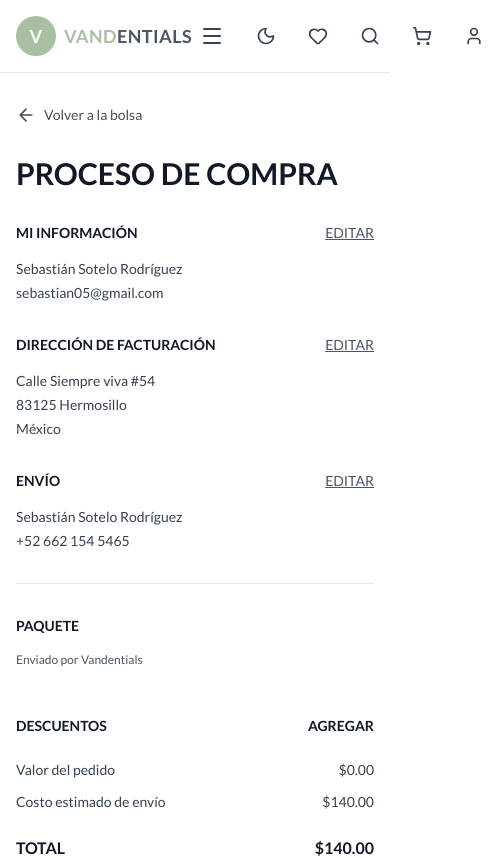
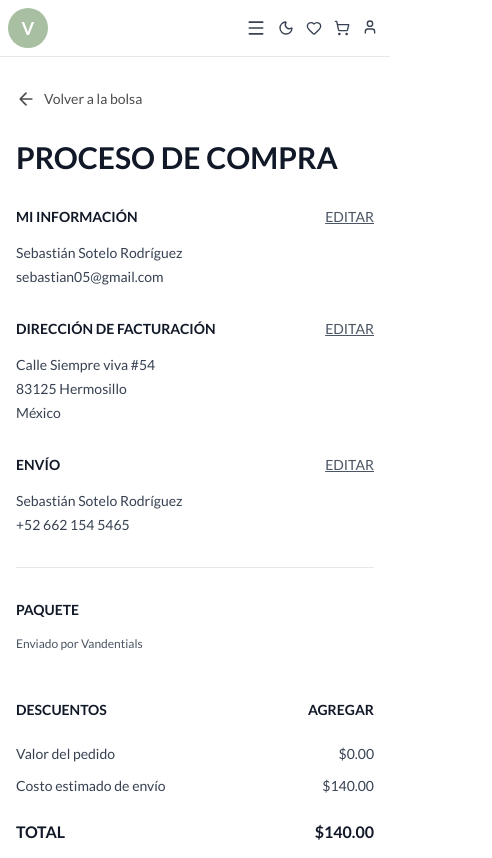
Before and after one commit to ArathCamacho/e-commerce-test, a React (Vite) app in the folder frontend/: page /checkout in a window 390 px wide. Shown: the top 858 px of the page, 492 px wide, since content can reach past the window. Built offline with nearby package versions, Linux system fonts and the light colour scheme; what @designbycode/tailwindcss-text-stroke would draw is missing.

Commit message:
Actualizacion navbar

```diff
--- a/frontend/src/components/Navbar.jsx
+++ b/frontend/src/components/Navbar.jsx
@@ -39,9 +39,12 @@ export function Header() {
         <>
             <header
                 className="bg-white dark:bg-zinc-900 border-b border-gray-200 dark:border-zinc-800 sticky top-0 z-50 transition-all duration-300"
-                style={{ opacity: scrollOpacity }}
+                style={{
+                    opacity: scrollOpacity,
+                    pointerEvents: scrollOpacity < 0.1 ? 'none' : 'auto'
+                }}
             >
-                <div className="max-w-7xl mx-auto px-4 py-4 flex items-center justify-between">
+                <div className="max-w-7xl mx-auto px-2 sm:px-4 py-2 sm:py-4 flex items-center justify-between gap-2">
                     <NavbarLogo />
                     <NavbarLinks />
                     <NavbarIcons
--- a/frontend/src/components/account/payment/PaymentFormModal.jsx
+++ b/frontend/src/components/account/payment/PaymentFormModal.jsx
@@ -139,13 +139,16 @@ export function PaymentFormModal({ isOpen, onClose, onSave, card, mode = 'add',
                         <div className="space-y-3">
                             <label className="flex items-center gap-3 cursor-pointer group">
                                 <input
+                                    type="radio"
+                                    name="paymentPreference"
+                                    value="default"
                                     checked={paymentPreference === 'default'}
                                     onChange={() => setPaymentPreference('default')}
                                     className="sr-only"
                                 />
                                 <div className={`w-5 h-5 border rounded-full flex items-center justify-center transition-colors ${paymentPreference === 'default'
-                                        ? 'border-[rgb(169,191,162)]'
-                                        : 'border-gray-300 dark:border-zinc-600'
+                                    ? 'border-[rgb(169,191,162)]'
+                                    : 'border-gray-300 dark:border-zinc-600'
                                     }`}>
                                     {paymentPreference === 'default' && (
                                         <div className="w-3 h-3 bg-[rgb(169,191,162)] rounded-full" />
@@ -165,8 +168,8 @@ export function PaymentFormModal({ isOpen, onClose, onSave, card, mode = 'add',
                                     className="sr-only"
                                 />
                                 <div className={`w-5 h-5 border rounded-full flex items-center justify-center transition-colors ${paymentPreference === 'oneTime'
-                                        ? 'border-[rgb(169,191,162)]'
-                                        : 'border-gray-300 dark:border-zinc-600'
+                                    ? 'border-[rgb(169,191,162)]'
+                                    : 'border-gray-300 dark:border-zinc-600'
                                     }`}>
                                     {paymentPreference === 'oneTime' && (
                                         <div className="w-3 h-3 bg-[rgb(169,191,162)] rounded-full" />
--- a/frontend/src/components/navbar/MobileMenu.jsx
+++ b/frontend/src/components/navbar/MobileMenu.jsx
@@ -14,12 +14,12 @@ export function MobileMenu({ isOpen, onClose }) {
         <>
             {/* Overlay */}
             <div
-                className="fixed inset-0 bg-black/50 z-40 md:hidden"
+                className="fixed inset-0 bg-black/50 z-40 lg:hidden"
                 onClick={onClose}
             ></div>
 
             {/* Drawer */}
-            <div className="fixed top-[73px] left-0 right-0 bottom-0 bg-white dark:bg-zinc-900 z-40 md:hidden overflow-y-auto">
+            <div className="fixed top-[73px] left-0 right-0 bottom-0 bg-white dark:bg-zinc-900 z-40 lg:hidden overflow-y-auto">
                 <nav className="flex flex-col p-6 space-y-4">
                     <button
                         onClick={() => handleNavigation('/woman')}
--- a/frontend/src/components/navbar/NavbarIcons.jsx
+++ b/frontend/src/components/navbar/NavbarIcons.jsx
@@ -24,45 +24,45 @@ export function NavbarIcons({
     }, [cartCount])
 
     return (
-        <div className="flex items-center gap-4">
+        <div className="flex items-center gap-1 sm:gap-2 md:gap-4">
 
-            {/* Hamburger Menu - Mobile */}
+            {/* Hamburger Menu - Tablet/Mobile */}
             <button
                 onClick={() => setIsMobileMenuOpen(!isMobileMenuOpen)}
-                className="md:hidden text-gray-700 dark:text-zinc-400 hover:text-black dark:hover:text-white transition-colors p-2"
+                className="lg:hidden text-gray-700 dark:text-zinc-400 hover:text-black dark:hover:text-white transition-colors p-1 sm:p-2"
             >
-                {isMobileMenuOpen ? <X className="w-6 h-6" /> : <Menu className="w-6 h-6" />}
+                {isMobileMenuOpen ? <X className="w-5 h-5 sm:w-6 sm:h-6" /> : <Menu className="w-5 h-5 sm:w-6 sm:h-6" />}
             </button>
 
             <button
                 onClick={() => setIsDarkMode(!isDarkMode)}
-                className="text-gray-700 dark:text-zinc-400 hover:text-black dark:hover:text-white transition-colors p-2 relative"
+                className="text-gray-700 dark:text-zinc-400 hover:text-black dark:hover:text-white transition-colors p-1 sm:p-2 relative"
             >
-                <Moon className={`w-5 h-5 absolute transition-all duration-500 ${isDarkMode ? "rotate-180 opacity-0" : "rotate-0 opacity-100"}`} />
-                <Sun className={`w-5 h-5 transition-all duration-500 ${isDarkMode ? "rotate-0 opacity-100" : "-rotate-180 opacity-0"}`} />
+                <Moon className={`w-4 h-4 sm:w-5 sm:h-5 absolute transition-all duration-500 ${isDarkMode ? "rotate-180 opacity-0" : "rotate-0 opacity-100"}`} />
+                <Sun className={`w-4 h-4 sm:w-5 sm:h-5 transition-all duration-500 ${isDarkMode ? "rotate-0 opacity-100" : "-rotate-180 opacity-0"}`} />
             </button>
 
             <button
                 onClick={() => navigate('/favoritos')}
-                className="text-gray-700 dark:text-zinc-400 hover:text-black dark:hover:text-white transition-colors p-2"
+                className="text-gray-700 dark:text-zinc-400 hover:text-black dark:hover:text-white transition-colors p-1 sm:p-2"
             >
-                <Heart className="w-5 h-5" />
+                <Heart className="w-4 h-4 sm:w-5 sm:h-5" />
             </button>
 
             <button
                 onClick={toggleSearch}
-                className="text-gray-700 dark:text-zinc-400 hover:text-black dark:hover:text-white transition-colors p-2"
+                className="hidden xs:block text-gray-700 dark:text-zinc-400 hover:text-black dark:hover:text-white transition-colors p-1 sm:p-2"
             >
-                <Search className="w-5 h-5" />
+                <Search className="w-4 h-4 sm:w-5 sm:h-5" />
             </button>
 
             <button
                 onClick={() => navigate('/cart')}
-                className={`text-gray-700 dark:text-zinc-400 hover:text-black dark:hover:text-white transition-all duration-300 p-2 relative ${isAnimatingCart ? 'scale-125 text-black dark:text-white' : 'scale-100'}`}
+                className={`text-gray-700 dark:text-zinc-400 hover:text-black dark:hover:text-white transition-all duration-300 p-1 sm:p-2 relative ${isAnimatingCart ? 'scale-125 text-black dark:text-white' : 'scale-100'}`}
             >
-                <ShoppingCart className="w-5 h-5" />
+                <ShoppingCart className="w-4 h-4 sm:w-5 sm:h-5" />
                 {cartCount > 0 && (
-                    <span className={`absolute -top-1 -right-1 bg-red-600 text-white text-xs font-bold rounded-full w-5 h-5 flex items-center justify-center transition-transform duration-300 ${isAnimatingCart ? 'scale-125' : 'scale-100'}`}>
+                    <span className={`absolute -top-1 -right-1 bg-red-600 text-white text-xs font-bold rounded-full w-4 h-4 sm:w-5 sm:h-5 flex items-center justify-center transition-transform duration-300 ${isAnimatingCart ? 'scale-125' : 'scale-100'}`}>
                         {cartCount}
                     </span>
                 )}
@@ -71,9 +71,9 @@ export function NavbarIcons({
             <div className="relative">
                 <button
                     onClick={() => setIsUserDropdownOpen(!isUserDropdownOpen)}
-                    className="text-gray-700 dark:text-zinc-400 hover:text-black dark:hover:text-white transition-colors p-2"
+                    className="text-gray-700 dark:text-zinc-400 hover:text-black dark:hover:text-white transition-colors p-1 sm:p-2"
                 >
-                    <User className="w-5 h-5" />
+                    <User className="w-4 h-4 sm:w-5 sm:h-5" />
                 </button>
 
                 {isUserDropdownOpen && (
--- a/frontend/src/components/navbar/NavbarLinks.jsx
+++ b/frontend/src/components/navbar/NavbarLinks.jsx
@@ -12,7 +12,7 @@ export function NavbarLinks() {
     ]
 
     return (
-        <nav className="hidden md:flex items-center gap-8">
+        <nav className="hidden lg:flex items-center gap-8">
             {links.map((link) => (
                 <button
                     key={link.path}
--- a/frontend/src/components/navbar/NavbarLogo.jsx
+++ b/frontend/src/components/navbar/NavbarLogo.jsx
@@ -11,7 +11,7 @@ export function NavbarLogo() {
             <div className="w-10 h-10 bg-[#A9BFA2] rounded-full flex items-center justify-center flex-shrink-0">
                 <span className="text-white font-bold text-lg">V</span>
             </div>
-            <span className="text-lg font-bold text-gray-600 dark:text-zinc-200 tracking-wide">
+            <span className="hidden sm:inline text-lg font-bold text-gray-600 dark:text-zinc-200 tracking-wide">
                 <span className="text-[#A9BFA2]">VAND</span>ENTIALS
             </span>
         </button>
--- a/frontend/tailwind.config.js
+++ b/frontend/tailwind.config.js
@@ -7,6 +7,9 @@ export default {
   ],
   theme: {
     extend: {
+      screens: {
+        'xs': '400px',
+      },
       fontFamily: {
         sans: ['Lato', 'sans-serif'],
       },
```
